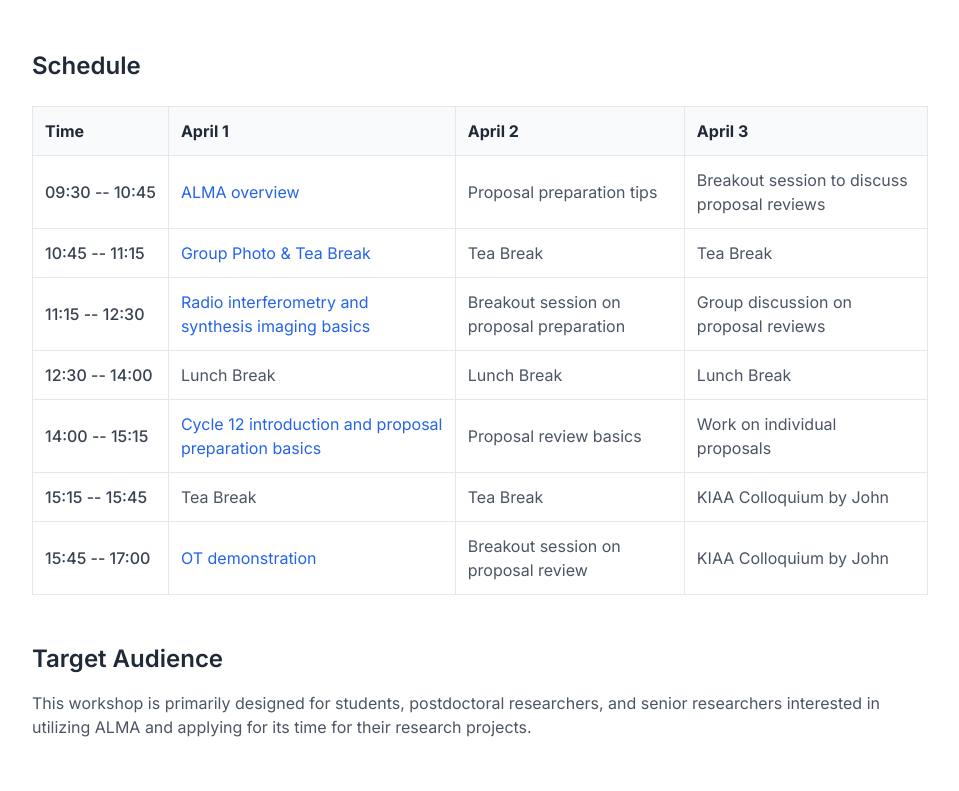
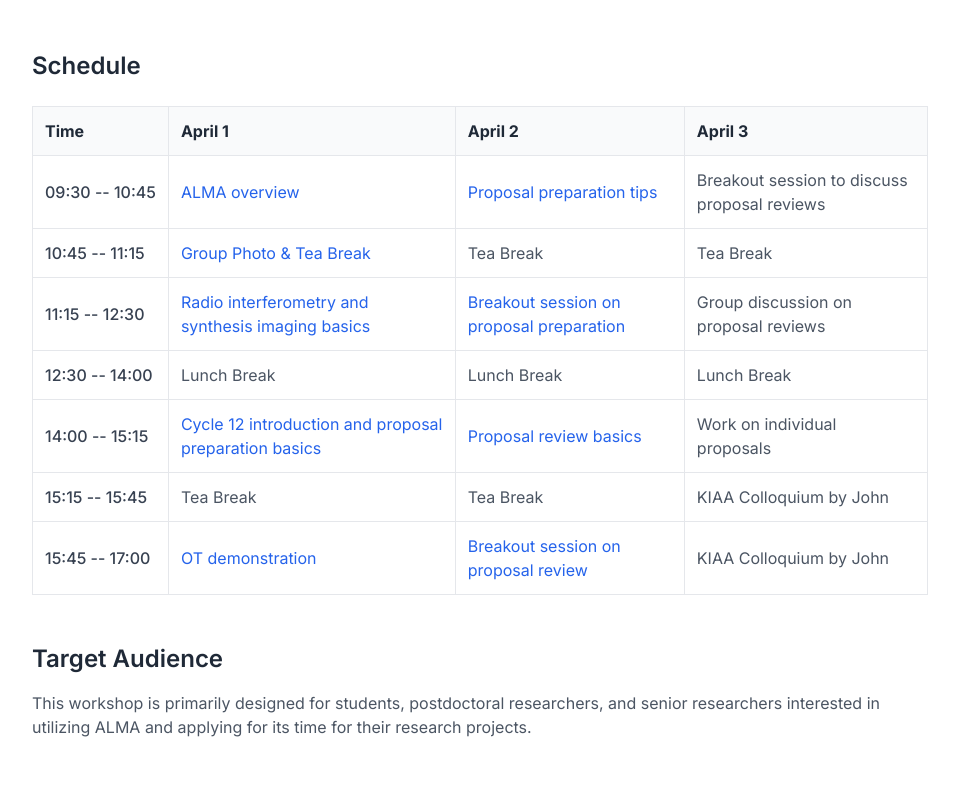
Before and after one commit to mars-knowsnothing/alma-workshop, a Next.js app: page /details in a window 1280 px wide. Shown: the part 474-1265 px from the top of the page, without its empty margins (160-1119 px from the left). Built offline with nearby package versions, Linux system fonts and the light colour scheme.

Commit message:
1. update announcement 2. update download link

```diff
--- a/src/app/details/page.tsx
+++ b/src/app/details/page.tsx
@@ -3,7 +3,7 @@ export default function Details() {
     {
       time: "09:30 -- 10:45",
       day1: <a href="https://kavli-website-data.s3.ap-northeast-3.amazonaws.com/file-share/01_ALMA_overview.pdf" target="_blank" rel="noopener noreferrer" className="text-blue-600 hover:text-blue-800 hover:underline">ALMA overview</a>,
-      day2: "Proposal preparation tips",
+      day2: <a href="https://kavli-website-data.s3.ap-northeast-3.amazonaws.com/file-share/05_Proposal_tips.pdf" target="_blank" rel="noopener noreferrer" className="text-blue-600 hover:text-blue-800 hover:underline">Proposal preparation tips</a>,
       day3: "Breakout session to discuss proposal reviews"
     },
     {
@@ -15,7 +15,7 @@ export default function Details() {
     {
       time: "11:15 -- 12:30",
       day1: <a href="https://kavli-website-data.s3.ap-northeast-3.amazonaws.com/file-share/02_Radio_interferometry.pdf" target="_blank" rel="noopener noreferrer" className="text-blue-600 hover:text-blue-800 hover:underline">Radio interferometry and synthesis imaging basics</a>,
-      day2: "Breakout session on proposal preparation",
+      day2: <a href="https://kavli-website-data.s3.ap-northeast-3.amazonaws.com/file-share/06_snr.pdf" target="_blank" rel="noopener noreferrer" className="text-blue-600 hover:text-blue-800 hover:underline">Breakout session on proposal preparation</a>,
       day3: "Group discussion on proposal reviews"
     },
     {
@@ -27,7 +27,7 @@ export default function Details() {
     {
       time: "14:00 -- 15:15",
       day1: <a href="https://kavli-website-data.s3.ap-northeast-3.amazonaws.com/file-share/03_Cycle12_overview.pdf" target="_blank" rel="noopener noreferrer" className="text-blue-600 hover:text-blue-800 hover:underline">Cycle 12 introduction and proposal preparation basics</a>,
-      day2: "Proposal review basics",
+      day2: <a href="https://kavli-website-data.s3.ap-northeast-3.amazonaws.com/file-share/07_Cycle12_reviews.pdf" target="_blank" rel="noopener noreferrer" className="text-blue-600 hover:text-blue-800 hover:underline">Proposal review basics</a>,
       day3: "Work on individual proposals"
     },
     {
@@ -39,7 +39,7 @@ export default function Details() {
     {
       time: "15:45 -- 17:00",
       day1: <a href="https://kavli-website-data.s3.ap-northeast-3.amazonaws.com/file-share/John_example.aot" target="_blank" rel="noopener noreferrer" className="text-blue-600 hover:text-blue-800 hover:underline">OT demonstration</a>,
-      day2: "Breakout session on proposal review",
+      day2: <a href="https://kavli-website-data.s3.ap-northeast-3.amazonaws.com/file-share/08_review_examples.pdf" target="_blank" rel="noopener noreferrer" className="text-blue-600 hover:text-blue-800 hover:underline">Breakout session on proposal review</a>,
       day3: "KIAA Colloquium by John"
     }
   ]
```
Also changed, not shown: public/announcement.png.
